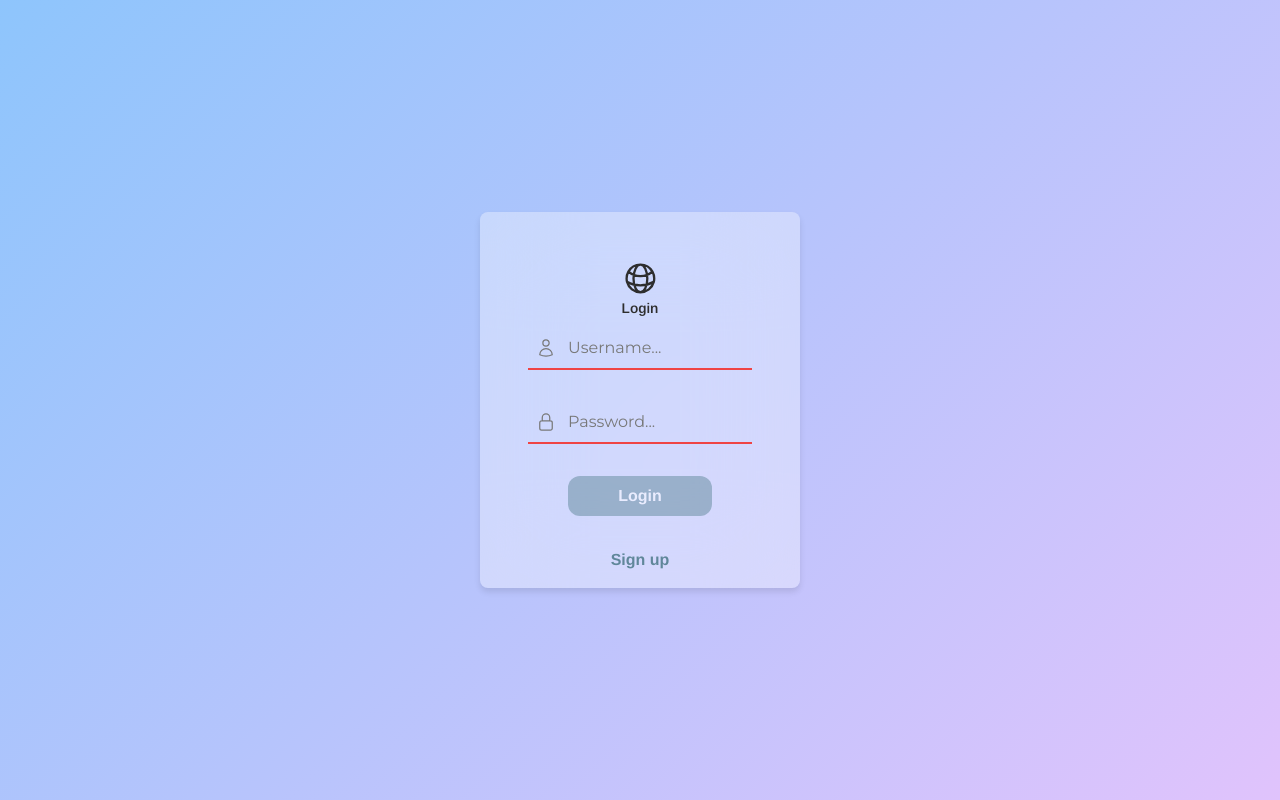
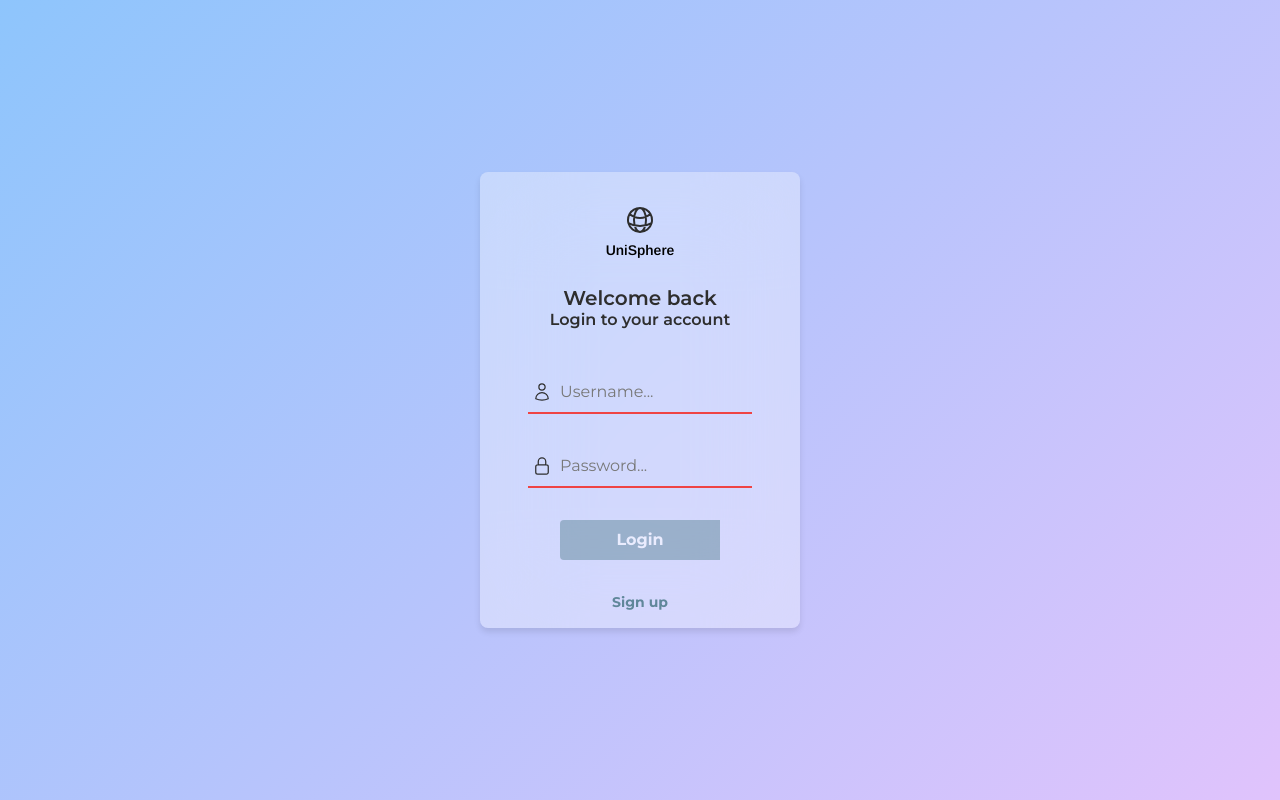
Before and after one commit to Jayd-H/UniSphere, a React (Vite) app in the folder Client/: page / in a window 1280 px wide. Built offline with nearby package versions, Linux system fonts and the light colour scheme.

Commit message:
Restyled to look a lot cleaner

```diff
--- a/Client/src/Components/LoginForm.tsx
+++ b/Client/src/Components/LoginForm.tsx
@@ -40,7 +40,7 @@ const LoginForm = () => {
   };
 
   const getInputBorderClass = (isValid: boolean) =>
-    isValid ? "border-gray-300" : "border-red-500";
+    isValid ? "border-gray-400" : "border-red-500";
 
   const handleLogin = (event: React.FormEvent<HTMLFormElement>) => {
     event.preventDefault();
@@ -52,30 +52,32 @@ const LoginForm = () => {
   return (
     <div className="flex justify-center items-center h-screen glowing-background font-arimo">
       <motion.div
-        className="frosted-glass w-full max-w-xs p-4 rounded-lg shadow-lg relative"
-        initial={{ opacity: 0, y: 300 }}
+        className="frosted-glass w-full max-w-xs p-4 shadow-lg relative rounded-lg"
+        initial={{ opacity: 0, y: 25 }}
         animate={{ opacity: 1, y: 0 }}
-        transition={{ type: "spring", stiffness: 120, damping: 25 }}
+        transition={{ type: "spring", stiffness: 120, damping: 35}}
       >
         <div className="flex flex-col items-center p-8">
-          <div className="logo-container transition-transform text-luni-black pb-2">
+          <div className="logo-container transition-transform text-luni-black mb-1 -mt-4">
             <motion.div
               whileHover={{ rotate: 180, scale: 1.1 }}
               transition={{ duration: 0.5 }}
             >
-              <GlobeAltIcon className="h-15 w-15" />
+              <GlobeAltIcon className="w-8 h-8" />
             </motion.div>
-            <span className="text-sm font-semibold mt-2">Login</span>
           </div>
-          <form onSubmit={handleLogin} className="space-y-8">
+          <span className="text-sm font-semibold font-arimo">UniSphere</span>
+          <h1 className="text-xl font-semibold mt-6 font-montserrat text-luni-black">Welcome back</h1>
+          <h1 className="text-m font-semibold -mt-1 font-montserrat text-luni-black">Login to your account</h1>
+          <form onSubmit={handleLogin} className="space-y-8 mt-10">
             <div className="relative">
-              <UserIcon className="h-5 w-5 text-luni-grey absolute left-2 inset-y-0 flex items-center mt-2.5" />
+              <UserIcon className="h-5 w-5 text-luni-black absolute left-1 inset-y-0 flex items-center mt-2.5" />
               <input
                 type="text"
                 id="username"
                 value={formData.username}
                 onChange={(e) => handleInputChange(e, "username")}
-                className={`py-2 pl-10 block w-full bg-transparent border-0 border-b-2 focus:border-luni-blue outline-none font-montserrat placeholder-luni-grey ${getInputBorderClass(
+                className={`py-2 pl-8 block w-full bg-transparent border-0 border-b-2 focus:border-luni-blue outline-none font-montserrat placeholder-luni-grey ${getInputBorderClass(
                   usernameChecks.lengthCheck && usernameChecks.spaceCheck
                 )}`}
                 placeholder="Username..."
@@ -83,13 +85,13 @@ const LoginForm = () => {
               />
             </div>
             <div className="relative">
-              <LockClosedIcon className="h-5 w-5 text-luni-grey absolute left-2 inset-y-0 flex items-center mt-2.5" />
+              <LockClosedIcon className="h-5 w-5 text-luni-black absolute left-1 inset-y-0 flex items-center mt-2.5" />
               <input
                 type="password"
                 id="password"
                 value={formData.password}
                 onChange={(e) => handleInputChange(e, "password")}
-                className={`py-2 pl-10 block w-full bg-transparent border-0 border-b-2 focus:border-luni-blue outline-none font-montserrat placeholder-luni-grey ${getInputBorderClass(
+                className={`py-2 pl-8 block w-full bg-transparent border-0 border-b-2 focus:border-luni-blue outline-none font-montserrat placeholder-luni-grey ${getInputBorderClass(
                   passwordChecks.lengthCheck
                 )}`}
                 placeholder="Password..."
@@ -100,16 +102,16 @@ const LoginForm = () => {
               <button
                 type="submit"
                 disabled={shouldDisableForm()}
-                className={`bg-luni-blue hover:bg-luni-dark-blue text-white font-bold py-2 px-6 rounded-xl focus:outline-none focus:shadow-outline w-36 ${
+                className={`bg-luni-blue hover:bg-luni-dark-blue text-white font-bold py-2 px-6 rounded-l focus:outline-none focus:shadow-outline w-40 font-montserrat ${
                   shouldDisableForm() ? "opacity-50 cursor-not-allowed" : ""
                 }`}
               >
                 Login
               </button>
-              <div className="flex items-center justify-center mt-8 -mb-8 text-luni-grey">
+              <div className="flex items-center justify-center mt-8 -mb-8">
                 <Link
                   to="/register"
-                  className="hover:text-luni-dark-blue text-luni-blue font-bold"
+                  className="hover:text-luni-dark-blue text-luni-blue font-bold text-sm font-montserrat"
                 >
                   Sign up
                 </Link>
```
